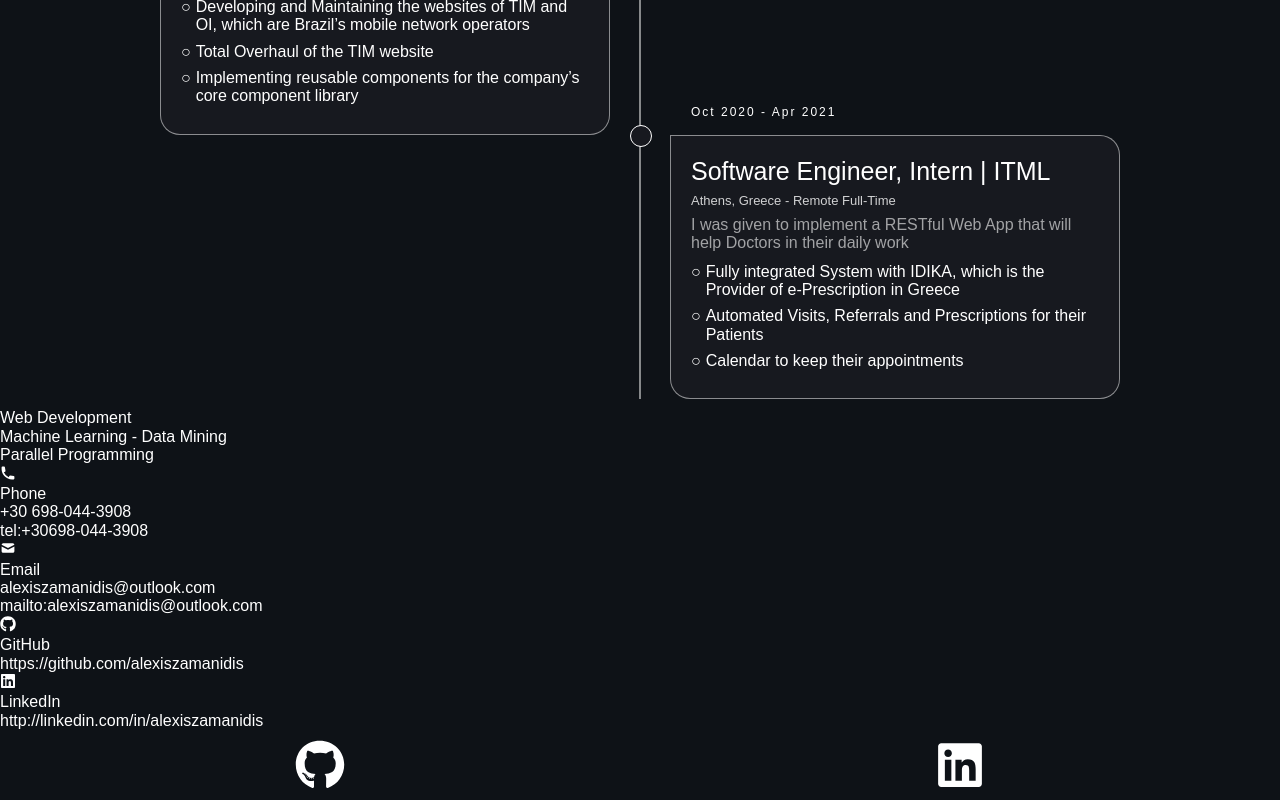
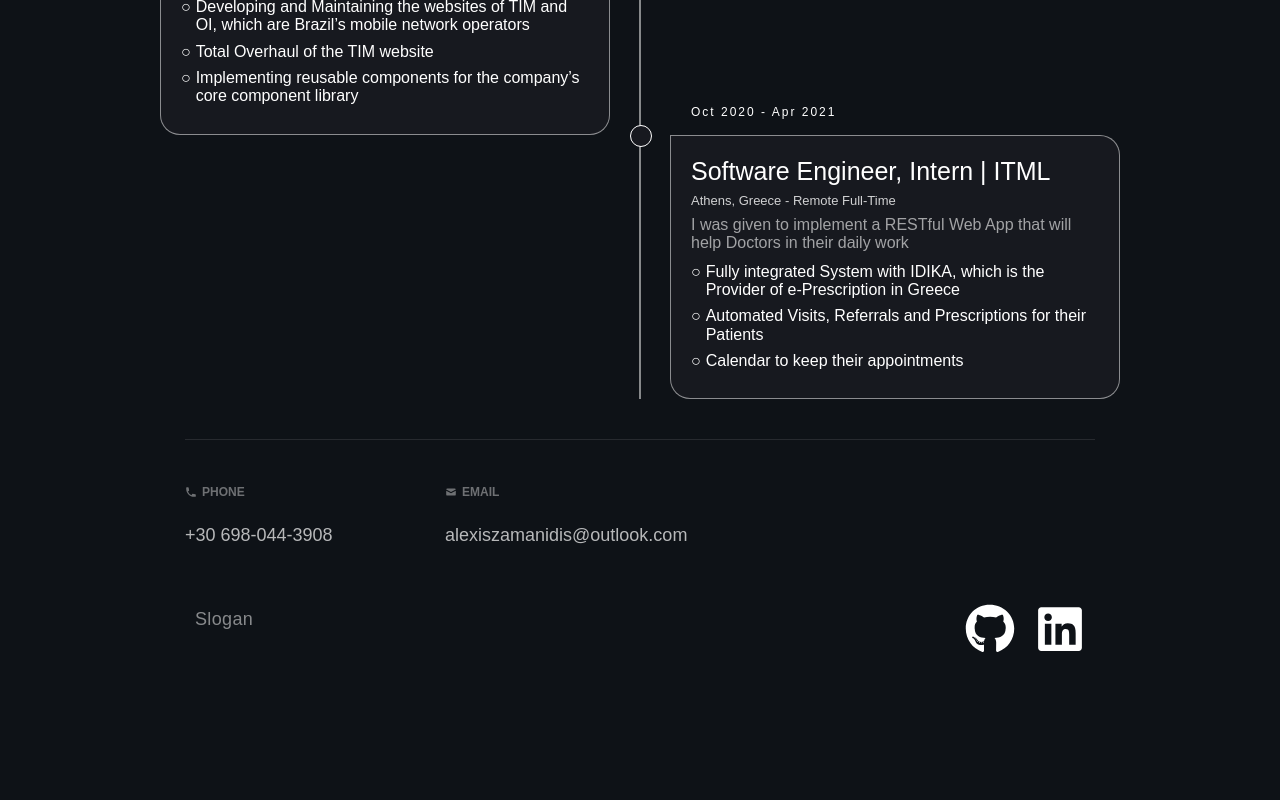
Before and after one commit to alexiszamanidis/2022, a Next.js app: page / in a window 1280 px wide. Shown: the part 896-1696 px from the top of the page. After the commit the page ends 1610 px from the top, so only its background shows below. Built offline with nearby package versions, Linux system fonts and the light colour scheme.

Commit message:
style footer

```diff
--- a/components/Footer/Footer.tsx
+++ b/components/Footer/Footer.tsx
@@ -1,30 +1,41 @@
-import { contact, social } from "../../constants";
 import SocialIcons from "../SocialIcons";
+import { contact } from "../../constants";
+import {
+    CompanyContainer,
+    Wrapper,
+    LinkColumn,
+    LinkItem,
+    LinkList,
+    LinkTitle,
+    Slogan,
+    SocialContainer,
+    SocialIconsContainer,
+} from "./styles";
 
 const Footer = () => {
     return (
-        <div>
-            <div className="contact">
+        <Wrapper>
+            <LinkList>
                 {contact.map((contactItem, index) => (
-                    <div key={index}>
-                        <div>{contactItem.icon}</div>
-                        <div>{contactItem.title}</div>
-                        <div>{contactItem.value}</div>
-                        <div>{contactItem.link}</div>
-                    </div>
+                    <LinkColumn key={index}>
+                        <LinkTitle>
+                            {contactItem.icon} {contactItem.title}
+                        </LinkTitle>
+                        <LinkItem href={contactItem.link}>
+                            <div>{contactItem.value}</div>
+                        </LinkItem>
+                    </LinkColumn>
                 ))}
-            </div>
-            <div className="social">
-                {social.map((socialItem, index) => (
-                    <div key={index}>
-                        <div>{socialItem.icon}</div>
-                        <div>{socialItem.title}</div>
-                        <div>{socialItem.link}</div>
-                    </div>
-                ))}
-            </div>
-            <SocialIcons />
-        </div>
+            </LinkList>
+            <SocialIconsContainer>
+                <CompanyContainer>
+                    <Slogan>Slogan</Slogan>
+                </CompanyContainer>
+                <SocialContainer>
+                    <SocialIcons />
+                </SocialContainer>
+            </SocialIconsContainer>
+        </Wrapper>
     );
 };
 
--- /dev/null
+++ b/components/Footer/styles.tsx
@@ -0,0 +1,158 @@
+import styled from "styled-components";
+
+export const Wrapper = styled.section`
+    width: calc(100vw - 96px);
+    max-width: 910px;
+    padding: 2rem 48px 40px;
+    margin: 1rem auto;
+    box-sizing: content-box;
+
+    @media ${(props) => props.theme.breakpoints.lg} {
+        max-width: 500px;
+    }
+
+    @media ${(props) => props.theme.breakpoints.sm} {
+        max-width: 300px;
+    }
+`;
+
+export const LinkItem = styled.a`
+    font-size: 18px;
+    line-height: 30px;
+    color: ${(props) => props.theme.colors.whites[700]};
+    margin-bottom: 16px;
+    transition: 0.3s ease;
+    position: relative;
+    left: 0;
+    &:hover {
+        color: ${(props) => props.theme.colors.whites[1000]};
+        font-size: 20px;
+    }
+    @media ${(props) => props.theme.breakpoints.md} {
+        font-size: 16px;
+        line-height: 28px;
+        display: flex;
+        &:hover {
+            color: ${(props) => props.theme.colors.whites[1000]};
+            font-size: 18px;
+        }
+    }
+    @media ${(props) => props.theme.breakpoints.sm} {
+        font-size: 10px;
+        line-height: 14px;
+        margin-bottom: 8px;
+        display: flex;
+        align-items: center;
+        &:hover {
+            color: ${(props) => props.theme.colors.whites[1000]};
+            font-size: 12px;
+        }
+    }
+`;
+
+export const SocialIconsContainer = styled.div`
+    max-width: 1040px;
+    display: flex;
+    justify-content: space-between;
+    @media ${(props) => props.theme.breakpoints.md} {
+        display: flex;
+        justify-content: space-between;
+    }
+    @media ${(props) => props.theme.breakpoints.sm} {
+        display: flex;
+        width: 100%;
+        flex-direction: column;
+    }
+`;
+
+export const CompanyContainer = styled.div`
+    display: flex;
+    align-items: baseline;
+    flex-wrap: wrap;
+    margin-right: auto;
+
+    @media ${(props) => props.theme.breakpoints.md} {
+        flex-direction: column;
+        align-items: baseline;
+    }
+    @media ${(props) => props.theme.breakpoints.sm} {
+        display: flex;
+        flex-direction: column;
+        margin: 0 0 32px;
+        align-items: center;
+    }
+`;
+
+export const Slogan = styled.p`
+    color: ${(props) => props.theme.colors.whites[500]};
+    min-width: 280px;
+    letter-spacing: 0.02em;
+    font-size: 18px;
+    line-height: 30px;
+    padding: 1rem;
+    @media ${(props) => props.theme.breakpoints.md} {
+        font-size: 16px;
+        line-height: 28px;
+    }
+    @media ${(props) => props.theme.breakpoints.sm} {
+        line-height: 22px;
+        font-size: 14px;
+        min-width: 100px;
+    }
+`;
+
+export const SocialContainer = styled.div`
+    display: flex;
+    align-items: center;
+    @media ${(props) => props.theme.breakpoints.md} {
+        justify-content: center;
+        padding-right: 16px;
+        flex-wrap: wrap;
+    }
+`;
+
+export const LinkList = styled.ul`
+    border-top: 1px solid ${(props) => props.theme.colors.whites[100]};
+    display: grid;
+    grid-template-columns: repeat(3, minmax(85px, 220px));
+    gap: 40px;
+    padding: 40px 0 28px;
+    @media ${(props) => props.theme.breakpoints.lg} {
+        padding: 32px 0 16px;
+    }
+    @media ${(props) => props.theme.breakpoints.md} {
+        width: 100%;
+        padding: 32px 0 16px;
+        gap: 16px;
+    }
+    @media ${(props) => props.theme.breakpoints.sm} {
+        width: 100%;
+        padding: 32px 4px 16px;
+        gap: 5px;
+    }
+`;
+
+export const LinkColumn = styled.div`
+    display: flex;
+    flex-direction: column;
+    max-width: 220px;
+    width: 100%;
+`;
+
+export const LinkTitle = styled.h4`
+    display: flex;
+    align-items: center;
+    gap: 5px;
+    font-style: normal;
+    font-weight: 600;
+    font-size: 12px;
+    line-height: 24px;
+    text-transform: uppercase;
+    color: ${(props) => props.theme.colors.whites[400]};
+    margin-bottom: 16px;
+    @media ${(props) => props.theme.breakpoints.sm} {
+        font-size: 10px;
+        line-height: 12px;
+        margin-bottom: 8px;
+    }
+`;
--- a/components/Personal/Personal.tsx
+++ b/components/Personal/Personal.tsx
@@ -1,15 +1,15 @@
 import Timeline from "../Timeline";
 import HeroSection from "../HeroSection";
-import { passionateAbout } from "../../constants";
+// import { passionateAbout } from "../../constants";
 
 const Personal = () => {
     return (
         <div>
             <HeroSection />
             <Timeline />
-            {passionateAbout.map((passionAboutItem, index) => (
+            {/* {passionateAbout.map((passionAboutItem, index) => (
                 <div key={index}>{passionAboutItem}</div>
-            ))}
+            ))} */}
         </div>
     );
 };
```
